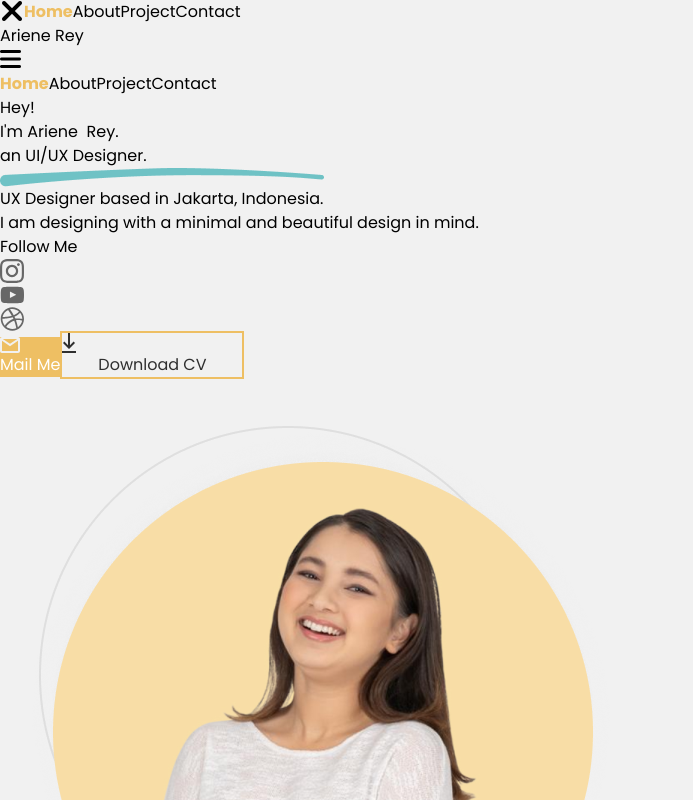
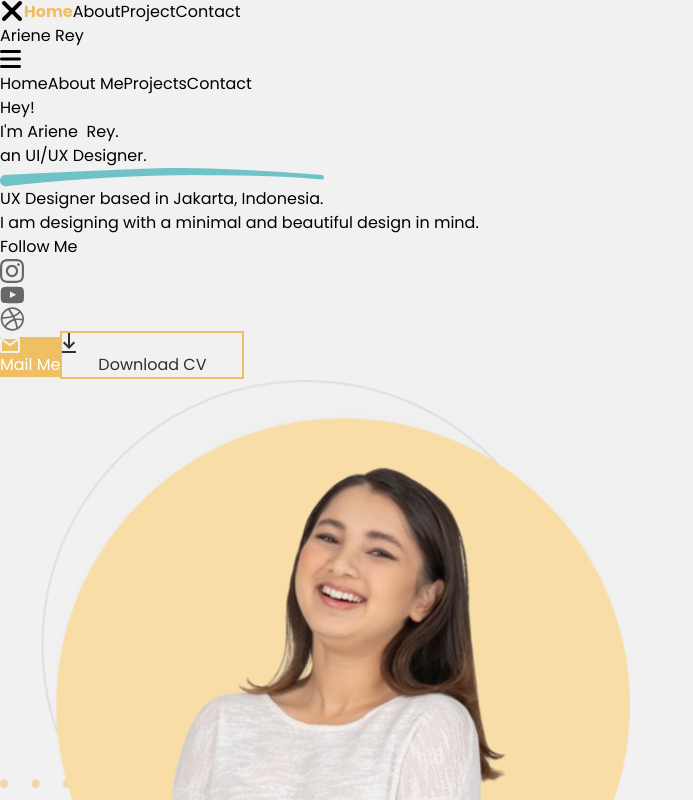
Before and after one commit to m2ncef/vue-antic, a Vue app: page / in a window 1280 px wide. Shown: the top 800 px of the page, without its empty margins (0-693 px from the left). Built offline with nearby package versions, Linux system fonts and the light colour scheme.

Commit message:
last push

```diff
--- a/src/components/NavBar.vue
+++ b/src/components/NavBar.vue
@@ -9,15 +9,15 @@
     ></i>
     <div class="gap-[40px] hidden md:flex">
       <a
-        :href="element"
+        :href="element.id"
         :class="{
-          selected: element === this.currentElement,
+          selected: element.id === this.currentElement,
         }"
         v-for="element in navElements"
         :key="element"
         class="text-[16px] leading-[24px] font-[500] text-bigTitle"
       >
-        {{ element }}
+        {{ element.name }}
       </a>
     </div>
   </div>
@@ -27,8 +27,25 @@
 export default {
   data() {
     return {
-      navElements: ["Home", "About", "Project", "Contact"],
-      currentElement: window.location.pathname.split("/")[1] || "Home",
+      navElements: [
+        {
+          name: "Home",
+          id: "#hero",
+        },
+        {
+          name: "About Me",
+          id: "#aboutme",
+        },
+        {
+          name: "Projects",
+          id: "#projects",
+        },
+        {
+          name: "Contact",
+          id: "#contact",
+        },
+      ],
+      currentElement: window.location.href.split("/")[3],
       menuOpen: false,
     };
   },
@@ -36,6 +53,11 @@ export default {
     toggleMenu() {
       this.menuOpen = !this.menuOpen;
     },
+  },
+  mounted() {
+    setInterval(() => {
+      this.currentElement = window.location.href.split("/")[3];
+    });
   },
 };
 </script>
--- a/src/styles/index.css
+++ b/src/styles/index.css
@@ -6,6 +6,7 @@
 @tailwind utilities;
 
 html, body, #app {
+    scroll-behavior: smooth;
     margin: 0;
     padding: 0;
     width: 100%;
--- a/src/views/Home/AboutMe.vue
+++ b/src/views/Home/AboutMe.vue
@@ -8,15 +8,18 @@ export default {
 </script>
 <template>
   <div
-    class="w-full bg-[#E9E9E9] rounded-[45px] flex xl:flex-row flex-col gap-[2vh] md:gap-[4vh] xl:gap-[5%] p-[10%] md:p-[4vh] xl:p-[5%]"
+    id="aboutme"
+    class="w-full bg-[#E9E9E9] rounded-[45px] flex lg:flex-row flex-col gap-[2vh] md:gap-[4vh] xl:gap-[5%] p-[10%] md:p-[4vh] xl:p-[5%]"
   >
     <img
       src="../../assets/Image (1).png"
       class="w-full lg:w-[45%] xl-w-[30%] object-cover h-auto rounded-[25px]"
     />
-    <div class="md:w-[60%] flex flex-col justify-start gap-[4vh] md:gap-[7vh]">
+    <div
+      class="lg:w-[60%] w-full flex flex-col justify-start gap-[4vh] md:gap-[5vh]"
+    >
       <div
-        class="flex justify-start gap-[inherit] flex-col lg:flex-col xl:flex-row"
+        class="flex justify-start gap-[1vh] md:gap-[inherit] flex-col lg:flex-col xl:flex-row"
       >
         <div>
           <h1
@@ -51,7 +54,7 @@ export default {
           Glad to Help You!
         </h1>
         <p
-          class="font-[400] text-[18px] md:text-[2em] md:leading-[55px] text-[#000] w-full"
+          class="font-[400] text-[18px] md:text-[1.7rem] md:leading-[55px] text-[#000] w-full"
         >
           As a full-service digital designer, I work closely with my clients to
           define, design and develop transformative user experiences across all
--- a/src/views/Home/Index.vue
+++ b/src/views/Home/Index.vue
@@ -49,18 +49,16 @@ export default {
       {{ element }}
     </a>
   </div>
-  <div class="flex flex-col gap-[3vh] px-desktop">
+  <div class="flex flex-col px-desktop">
     <NavBar @toggle-menu="this.menuOpen = !this.menuOpen" />
-    <div class="flex flex-col gap-[12vh]">
-      <HeroSection />
-      <AboutMe />
-      <RecentProjects />
-      <WhyHireMe />
-      <WorkingWithMe />
-    </div>
+    <HeroSection class="h-[calc(100vh-100px)] mb-gap" />
+    <AboutMe class="my-gap" />
+    <RecentProjects class="my-gap" />
+    <WhyHireMe class="my-gap" />
+    <WorkingWithMe class="my-gap" />
   </div>
-  <div class="flex flex-col items-center pt-[10vh]">
-    <Clients class="bg-[#6FC2C5] px-desktop" />
+  <div class="flex flex-col">
+    <Clients class="bg-[#6FC2C5] px-desktop mt-gap" />
     <Footer class="px-desktop" />
   </div>
 </template>
--- a/src/views/Home/RecentProjects.vue
+++ b/src/views/Home/RecentProjects.vue
@@ -17,7 +17,10 @@ export default {
 };
 </script>
 <template>
-  <div class="flex flex-col justify-between items-center gap-[5vh]">
+  <div
+    id="projects"
+    class="flex flex-col justify-between items-center gap-[5vh]"
+  >
     <div class="flex gap-[1vh] w-full justify-between items-center">
       <h1
         class="font-[600] text-[32px] md:text-[48px] md:leading-[62px] text-[#151517]"
@@ -29,11 +32,7 @@ export default {
     <div
       class="w-full flex md:flex-row flex-col justify-between gap-[2vh] md:gap-[5vh]"
     >
-      <div
-        class="w-fit flex flex-col gap-[1vh]"
-        v-for="i in [1, 2]"
-        :key="imgPath"
-      >
+      <div class="w-fit flex flex-col gap-[1vh]" v-for="i in [1, 2]" :key="i">
         <img
           src="../../assets/recentProjects.png"
           class="md:w-[40vw] w-[100%] object-cover rounded-[25px]"
--- a/src/views/Home/heroSection/HeroSection.vue
+++ b/src/views/Home/heroSection/HeroSection.vue
@@ -11,6 +11,7 @@ export default {
 </script>
 <template>
   <div
+    id="hero"
     class="flex lg:flex-row flex-col-reverse items-center gap-[3vh] justify-between"
   >
     <div
--- a/src/views/Home/workingWithMe/WorkingWithMe.vue
+++ b/src/views/Home/workingWithMe/WorkingWithMe.vue
@@ -7,8 +7,10 @@ export default {
 };
 </script>
 <template>
+  <div class="w-full flex flex-col">
     <div
-    class="bg-titlesYellow rounded-[25px] flex items-center justify-between lg:flex-row flex-col p-[3vh] lg:p-[4em] gap-[3vh]"
+      id="contact"
+      class="bg-titlesYellow mb-gap rounded-[25px] flex items-center justify-between lg:flex-row flex-col p-[3vh] lg:p-[4em] gap-[3vh]"
     >
       <h1
         class="font-[600] text-[30px] text-center lg:text-start md:text-[48px] md:leading-[62px] text-[#fff] w-[70%] md:w-[85%] lg:w-[30%]"
@@ -22,11 +24,12 @@ export default {
         <Button text="See More Projects" />
       </div>
     </div>
-  <div class="w-full flex flex-col justify-center items-center">
+    <div class="w-full mt-gap flex flex-col justify-center items-center">
       <img
         class="w-[100%] md:w-[90%]"
         src="../../../assets/Logos.png"
         alt="Logos"
       />
     </div>
+  </div>
 </template>
--- a/tailwind.config.js
+++ b/tailwind.config.js
@@ -13,6 +13,7 @@ export default {
     },
     spacing: {
       desktop: "10vw",
+      gap: "5vh"
     },
     fontFamily: {
       'poppins': ['Poppins', 'sans-serif'],
```
Also changed, not shown: src/assets/Image.png. Lines whose indentation alone changed are shown as unchanged.
